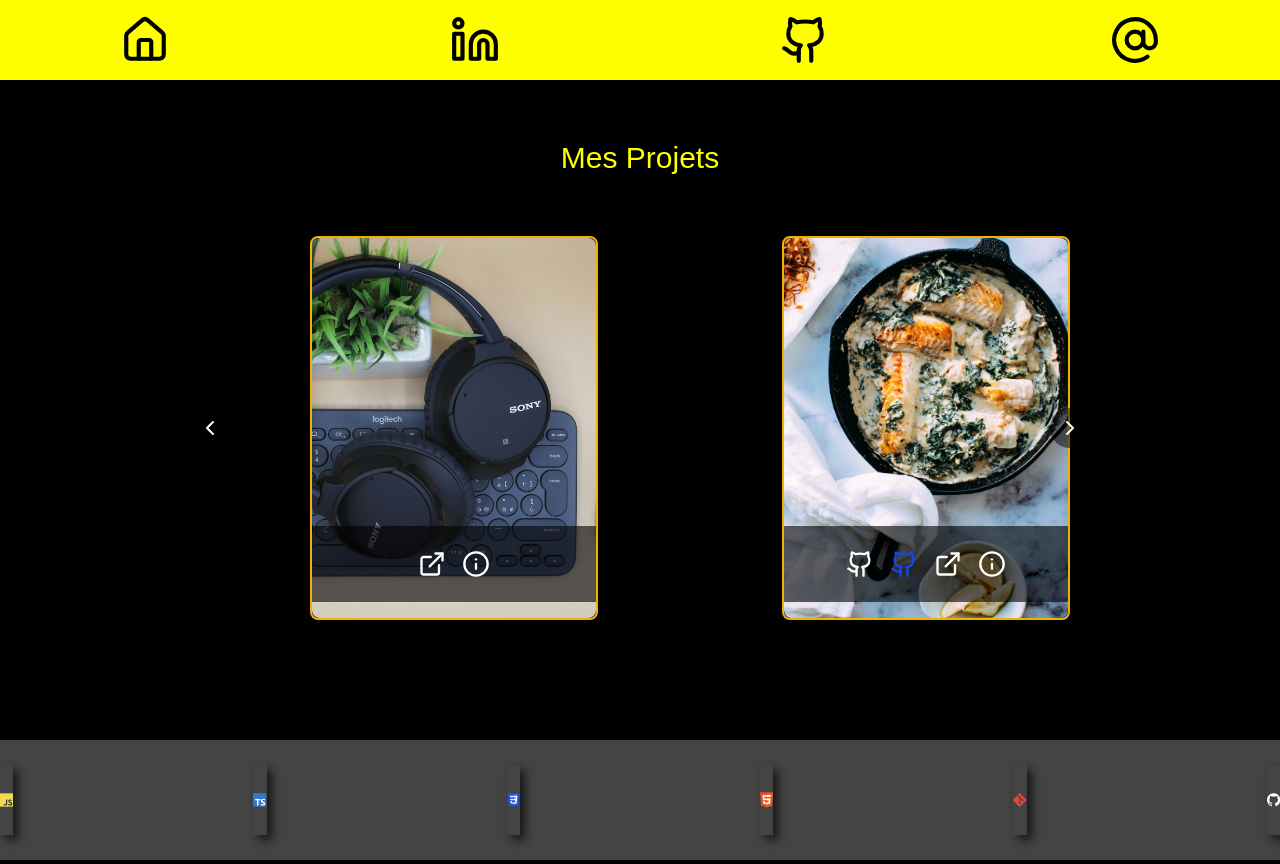
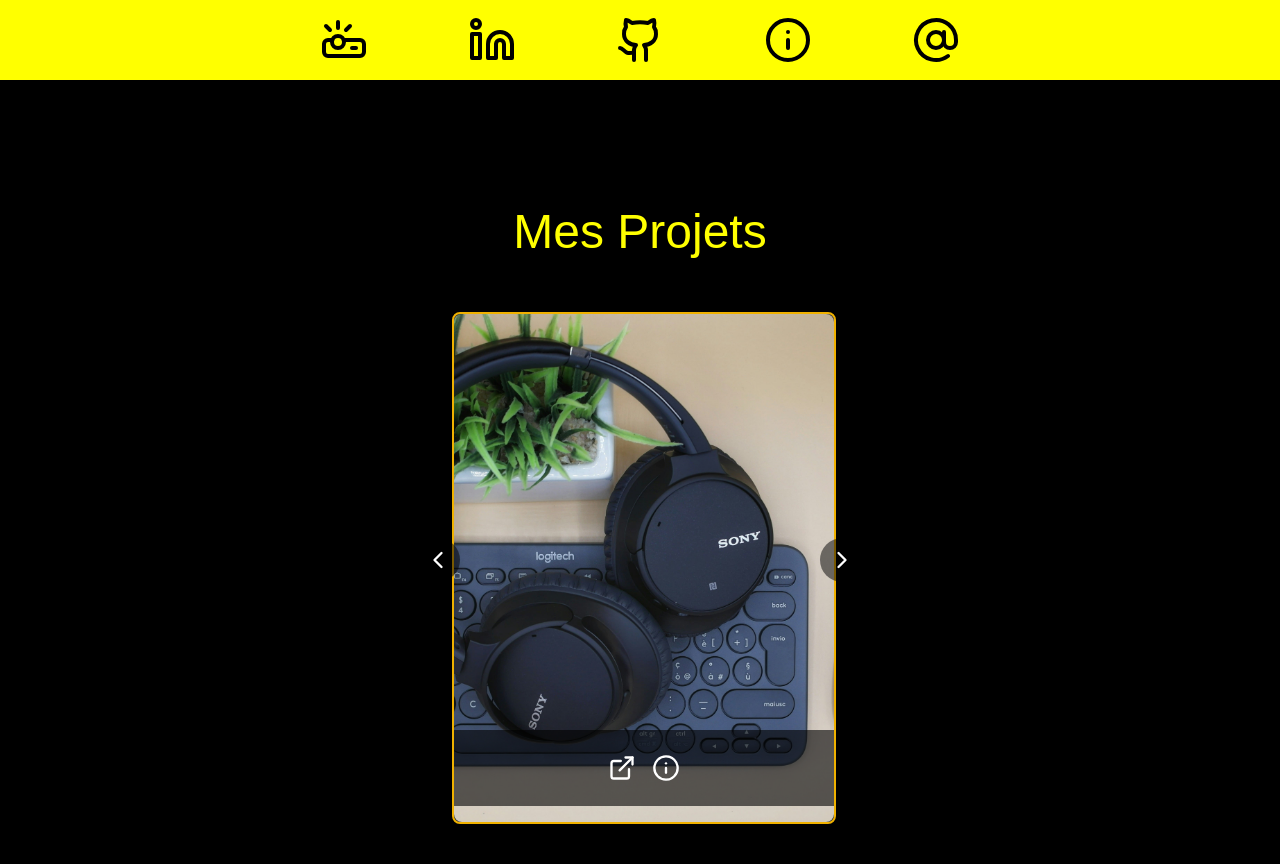
Before and after one commit to rchouhani/portfolio, a Next.js app: page /home in a window 1280 px wide. Built offline with nearby package versions, Linux system fonts and the light colour scheme; grey boxes are pictures that could not be loaded.

Commit message:
FIX : handle of responsive design on the whole site

```diff
--- /dev/null
+++ b/src/app/about/about.tsx
@@ -0,0 +1,3 @@
+export default function About() {
+
+}
--- a/src/app/components/Carroussel.tsx
+++ b/src/app/components/Carroussel.tsx
@@ -11,35 +11,37 @@
 
 export default function Carroussel({ projects }: CarouselProps) {
   const containerRef = useRef<HTMLDivElement>(null);
+// const scrollAmount = 350; // pixels à défiler, un peu plus que la largeur de la carte
 
   const scroll = (direction: "left" | "right") => {
     if (containerRef.current) {
-      const scrollAmount = 300; // pixels à faire défiler
+      const cardWidth = containerRef.current.offsetWidth; // largeur visible = une carte
       containerRef.current.scrollBy({
-        left: direction === "left" ? -scrollAmount : scrollAmount,
+        left: direction === "left" ? -cardWidth : cardWidth,
         behavior: "smooth",
       });
     }
   };
 
   return (
-    <div className="relative max-w-[900px] mx-auto">
+    <div className="relative w-full max-w-md mx-auto">
       {/* Bouton gauche */}
       <button
         onClick={() => scroll("left")}
         className="absolute left-0 top-1/2 -translate-y-1/2 bg-black/50 text-white p-2 rounded-full hover:bg-black/70 z-10"
+        aria-label="Projet précédent"
       >
-        <ChevronLeft size={24} />
+        <ChevronLeft size={28} />
       </button>
 
       {/* Container scrollable */}
       <div
         ref={containerRef}
-        className="flex overflow-x-auto no-scrollbar scroll-smooth gap-6 px-10"
+  className="flex overflow-x-auto no-scrollbar scroll-smooth gap-6 pt-4"
       >
         {projects.map((project, i) => (
-          <div key={i} className="flex-shrink-0">
-          <ProjectCard {...project} />
+          <div key={i} className="flex-shrink-0 w-full snap-center px-4">
+            <ProjectCard {...project} />
           </div>
         ))}
       </div>
@@ -48,8 +50,9 @@
       <button
         onClick={() => scroll("right")}
         className="absolute right-0 top-1/2 -translate-y-1/2 bg-black/50 text-white p-2 rounded-full hover:bg-black/70 z-10"
+        aria-label="Projet suivant"
       >
-        <ChevronRight size={24} />
+        <ChevronRight size={28} />
       </button>
     </div>
   );
--- a/src/app/components/Footer.tsx
+++ /dev/null
@@ -1,107 +0,0 @@
-export default function Footer () {
-    return (
-             <footer className="flex flex-row justify-center items-center space-x-60 bg-gray-900 text-white py-6">
-        {/* js */}
-        <svg
-          xmlns="http://www.w3.org/2000/svg"
-          width="70"
-          height="70"
-          viewBox="0 0 1052 1052"
-        >
-          <path fill="#f0db4f" d="M0 0h1052v1052H0z" />
-          <path
-            d="M965.9 801.1c-7.7-48-39-88.3-131.7-125.9-32.2-14.8-68.1-25.399-78.8-49.8-3.8-14.2-4.3-22.2-1.9-30.8 6.9-27.9 40.2-36.6 66.6-28.6 17 5.7 33.1 18.801 42.8 39.7 45.4-29.399 45.3-29.2 77-49.399-11.6-18-17.8-26.301-25.4-34-27.3-30.5-64.5-46.2-124-45-10.3 1.3-20.699 2.699-31 4-29.699 7.5-58 23.1-74.6 44-49.8 56.5-35.6 155.399 25 196.1 59.7 44.8 147.4 55 158.6 96.9 10.9 51.3-37.699 67.899-86 62-35.6-7.4-55.399-25.5-76.8-58.4-39.399 22.8-39.399 22.8-79.899 46.1 9.6 21 19.699 30.5 35.8 48.7 76.2 77.3 266.899 73.5 301.1-43.5 1.399-4.001 10.6-30.801 3.199-72.101zm-394-317.6h-98.4c0 85-.399 169.4-.399 254.4 0 54.1 2.8 103.7-6 118.9-14.4 29.899-51.7 26.2-68.7 20.399-17.3-8.5-26.1-20.6-36.3-37.699-2.8-4.9-4.9-8.7-5.601-9-26.699 16.3-53.3 32.699-80 49 13.301 27.3 32.9 51 58 66.399 37.5 22.5 87.9 29.4 140.601 17.3 34.3-10 63.899-30.699 79.399-62.199 22.4-41.3 17.6-91.3 17.4-146.6.5-90.2 0-180.4 0-270.9z"
-            fill="#323330"
-          />
-        </svg>
-        {/* typescript */}
-        <svg
-          viewBox="0 0 256 256"
-          width="70"
-          height="70"
-          xmlns="http://www.w3.org/2000/svg"
-          preserveAspectRatio="xMidYMid"
-        >
-          <path
-            d="M20 0h216c11.046 0 20 8.954 20 20v216c0 11.046-8.954 20-20 20H20c-11.046 0-20-8.954-20-20V20C0 8.954 8.954 0 20 0Z"
-            fill="#3178C6"
-          />
-          <path
-            d="M150.518 200.475v27.62c4.492 2.302 9.805 4.028 15.938 5.179 6.133 1.151 12.597 1.726 19.393 1.726 6.622 0 12.914-.633 18.874-1.899 5.96-1.266 11.187-3.352 15.678-6.257 4.492-2.906 8.048-6.704 10.669-11.394 2.62-4.689 3.93-10.486 3.93-17.391 0-5.006-.749-9.394-2.246-13.163a30.748 30.748 0 0 0-6.479-10.055c-2.821-2.935-6.205-5.567-10.149-7.898-3.945-2.33-8.394-4.531-13.347-6.602-3.628-1.497-6.881-2.949-9.761-4.359-2.879-1.41-5.327-2.848-7.342-4.316-2.016-1.467-3.571-3.021-4.665-4.661-1.094-1.64-1.641-3.495-1.641-5.567 0-1.899.489-3.61 1.468-5.135s2.362-2.834 4.147-3.927c1.785-1.094 3.973-1.942 6.565-2.547 2.591-.604 5.471-.906 8.638-.906 2.304 0 4.737.173 7.299.518 2.563.345 5.14.877 7.732 1.597a53.669 53.669 0 0 1 7.558 2.719 41.7 41.7 0 0 1 6.781 3.797v-25.807c-4.204-1.611-8.797-2.805-13.778-3.582-4.981-.777-10.697-1.165-17.147-1.165-6.565 0-12.784.705-18.658 2.115-5.874 1.409-11.043 3.61-15.506 6.602-4.463 2.993-7.99 6.805-10.582 11.437-2.591 4.632-3.887 10.17-3.887 16.615 0 8.228 2.375 15.248 7.127 21.06 4.751 5.811 11.963 10.731 21.638 14.759a291.458 291.458 0 0 1 10.625 4.575c3.283 1.496 6.119 3.049 8.509 4.66 2.39 1.611 4.276 3.366 5.658 5.265 1.382 1.899 2.073 4.057 2.073 6.474a9.901 9.901 0 0 1-1.296 4.963c-.863 1.524-2.174 2.848-3.93 3.97-1.756 1.122-3.945 1.999-6.565 2.632-2.62.633-5.687.95-9.2.95-5.989 0-11.92-1.05-17.794-3.151-5.875-2.1-11.317-5.25-16.327-9.451Zm-46.036-68.733H140V109H41v22.742h35.345V233h28.137V131.742Z"
-            fill="#FFF"
-          />
-        </svg>
-        {/* css */}
-        <svg
-          xmlns="http://www.w3.org/2000/svg"
-          width="70"
-          height="70"
-          viewBox="0 0 512 512"
-        >
-          <path
-            fill="#264de4"
-            d="M71.357 460.819 30.272 0h451.456l-41.129 460.746L255.724 512z"
-          />
-          <path
-            fill="#2965f1"
-            d="m405.388 431.408 35.148-393.73H256v435.146z"
-          />
-          <path
-            fill="#ebebeb"
-            d="m124.46 208.59 5.065 56.517H256V208.59zm-5.041-57.875H256V94.197H114.281zM256 355.372l-.248.066-62.944-16.996-4.023-45.076h-56.736l7.919 88.741 115.772 32.14.26-.073z"
-          />
-          <path
-            fill="#fff"
-            d="M255.805 208.59v56.517H325.4l-6.56 73.299-63.035 17.013v58.8l115.864-32.112.85-9.549 13.28-148.792 1.38-15.176 10.203-114.393H255.805v56.518h79.639L330.3 208.59z"
-          />
-        </svg>
-        {/* html */}
-        <svg
-          xmlns="http://www.w3.org/2000/svg"
-          width="70"
-          height="70"
-          viewBox="0 0 452 520"
-        >
-          <path fill="#e34f26" d="M41 460L0 0h451l-41 460-185 52" />
-          <path fill="#ef652a" d="M226 472l149-41 35-394H226" />
-          <path
-            fill="#ecedee"
-            d="M226 208h-75l-5-58h80V94H84l15 171h127zm0 147l-64-17-4-45h-56l7 89 117 32z"
-          />
-          <path
-            fill="#fff"
-            d="M226 265h69l-7 73-62 17v59l115-32 16-174H226zm0-171v56h136l5-56z"
-          />
-        </svg>
-        {/* git */}
-        <svg
-          xmlns="http://www.w3.org/2000/svg"
-          width="70"
-          height="70"
-          preserveAspectRatio="xMidYMid"
-          viewBox="0 0 256 256"
-        >
-          <path
-            d="M251.17 116.6 139.4 4.82a16.49 16.49 0 0 0-23.31 0l-23.21 23.2 29.44 29.45a19.57 19.57 0 0 1 24.8 24.96l28.37 28.38a19.61 19.61 0 1 1-11.75 11.06L137.28 95.4v69.64a19.62 19.62 0 1 1-16.13-.57V94.2a19.61 19.61 0 0 1-10.65-25.73L81.46 39.44 4.83 116.08a16.49 16.49 0 0 0 0 23.32L116.6 251.17a16.49 16.49 0 0 0 23.32 0l111.25-111.25a16.5 16.5 0 0 0 0-23.33"
-            fill="#DE4C36"
-          />
-        </svg>
-        {/* github */}
-        <svg
-          width="70"
-          height="70"
-          viewBox="0 0 1024 1024"
-          fill="none"
-          xmlns="http://www.w3.org/2000/svg"
-        >
-          <path
-            fillRule="evenodd"
-            clipRule="evenodd"
-            d="M8 0C3.58 0 0 3.58 0 8C0 11.54 2.29 14.53 5.47 15.59C5.87 15.66 6.02 15.42 6.02 15.21C6.02 15.02 6.01 14.39 6.01 13.72C4 14.09 3.48 13.23 3.32 12.78C3.23 12.55 2.84 11.84 2.5 11.65C2.22 11.5 1.82 11.13 2.49 11.12C3.12 11.11 3.57 11.7 3.72 11.94C4.44 13.15 5.59 12.81 6.05 12.6C6.12 12.08 6.33 11.73 6.56 11.53C4.78 11.33 2.92 10.64 2.92 7.58C2.92 6.71 3.23 5.99 3.74 5.43C3.66 5.23 3.38 4.41 3.82 3.31C3.82 3.31 4.49 3.1 6.02 4.13C6.66 3.95 7.34 3.86 8.02 3.86C8.7 3.86 9.38 3.95 10.02 4.13C11.55 3.09 12.22 3.31 12.22 3.31C12.66 4.41 12.38 5.23 12.3 5.43C12.81 5.99 13.12 6.7 13.12 7.58C13.12 10.65 11.25 11.33 9.47 11.53C9.76 11.78 10.01 12.26 10.01 13.01C10.01 14.08 10 14.94 10 15.21C10 15.42 10.15 15.67 10.55 15.59C13.71 14.53 16 11.53 16 8C16 3.58 12.42 0 8 0Z"
-            transform="scale(64)"
-            fill="#ffff"
-          />
-        </svg>
-      </footer>
-    )
-}
--- a/src/app/components/Navbar.tsx
+++ b/src/app/components/Navbar.tsx
@@ -1,13 +1,84 @@
-import { AtSign, Github, Home, Linkedin } from "lucide-react";
+"use client";
+
 import Link from "next/link";
+import { Projector, Info, Linkedin, Github, AtSign } from "lucide-react";
+import { JSX, useState } from "react";
+
+type NavItem = {
+  label: string;
+  href?: string;
+  mailto?: string;
+  icon: JSX.Element;
+  external?: boolean;
+};
 
 export default function Navbar() {
+  const [active, setActive] = useState("projets");
+
+  const navItems: NavItem[] = [
+    { label: "Projets", href: "/home", icon: <Projector size={28} className ="w-7 h-7 md:w-12 md:h-12"/> },
+    { label: "LinkedIn", href: "https://www.linkedin.com/in/romain-chouhani-334b1586/", icon: <Linkedin size={28} className ="w-7 h-7 md:w-12 md:h-12"/>, external: true },
+    { label: "GitHub", href: "https://github.com/rchouhani", icon: <Github size={28} className ="w-7 h-7 md:w-12 md:h-12"/>, external: true },
+    { label: "À propos", href: "/#about", icon: <Info size={28} className ="w-7 h-7 md:w-12 md:h-12"/> },
+    { label: "Mail", mailto: "rchouhani@me.com", icon: <AtSign size={28} className ="w-7 h-7 md:w-12 md:h-12" />, external: true },
+  ];
+
   return (
-    <nav className="flex flex-row justify-center items-center space-x-70">
-      <Link href="/" aria-label="Revenir à la page d'accueil"><Home stroke="black" strokeWidth={2} height={50} width={50} /></Link>
-      <Link href="https://www.linkedin.com/in/romain-chouhani-334b1586/" aria-label="Page Linked In de Romain Chouhani"><Linkedin stroke="black" strokeWidth={2} height={50} width={50} /></Link>
-      <Link href="https://github.com/rchouhani" aria-label="Profil Github de Romain Chouhani"><Github stroke="black" strokeWidth={2} height={50} width={50} /></Link>
-      <Link href="mailto:rchouhani@me.com" aria-label="Envoyer un mail à Romain Chouhani"><AtSign stroke="black" strokeWidth={2} height={50} width={50} /></Link>
-    </nav>
+    <>
+      {/* Navbar desktop - icônes noires + tooltip */}
+      <nav className="hidden md:flex justify-center gap-25 bg-gray-900 py-4 sticky top-0 z-50">
+        {navItems.map((item) =>
+          item.external ? (
+            <a
+              key={item.label}
+              href={item.href || `mailto:${item.mailto}`}
+              target="_blank"
+              rel="noopener noreferrer"
+              title={item.label} // tooltip visible sur desktop
+              className="text-black hover:text-yellow-400 transition"
+            >
+              {item.icon}
+            </a>
+          ) : (
+            <Link
+              key={item.label}
+              href={item.href || "/"}
+              title={item.label} // tooltip visible sur desktop
+              className="text-black hover:text-yellow-400 transition"
+            >
+              {item.icon}
+            </Link>
+          )
+        )}
+      </nav>
+
+      {/* TabBar mobile - icônes noires seulement */}
+      <nav className="fixed bottom-0 left-0 right-0 md:hidden bg-gray-900 border-t border-gray-700 flex justify-around py-2 z-50">
+        {navItems.map((item) => (
+          <button
+            key={item.label}
+            onClick={() => {
+              setActive(item.label.toLowerCase());
+              if (typeof window === "undefined") return;
+
+              if (item.external) {
+                if (item.mailto) {
+                  window.open(`mailto:${item.mailto}`, "_blank");
+                } else if (item.href) {
+                  window.open(item.href, "_blank");
+                }
+              } else if (item.href) {
+                window.location.href = item.href;
+              }
+            }}
+            className={`flex flex-col items-center transition mt-4 ${
+              active === item.label.toLowerCase() ? "text-yellow-400" : "text-black"
+            }`}
+          >
+            {item.icon}
+          </button>
+        ))}
+      </nav>
+    </>
   );
 }
--- a/src/app/components/ProjectCard.tsx
+++ b/src/app/components/ProjectCard.tsx
@@ -44,8 +44,10 @@
   }
 
   return (
-    <div className="relative border-2 border-yellow-500 h-96 w-72 rounded-lg mt-30 mb-30 mx-20 bg-gray-800 hover:scale-105 transition-transform duration-300">
-      {/* Image cliquable */}
+<div className="relative border-2 border-yellow-500 rounded-lg mt-10 mb-10 mx-5
+                w-72 sm:w-80 md:w-96
+                h-96 sm:h-[28rem] md:h-[32rem]
+                bg-gray-800 hover:scale-105 transition-transform duration-300">      {/* Image cliquable */}
       {slug ? (
         <Link
           href={`/projects/${slug}`}
--- a/src/app/home/page.tsx
+++ b/src/app/home/page.tsx
@@ -1,16 +1,16 @@
 import Carroussel from "../components/Carroussel";
-import Footer from "../components/Footer";
 import { projects } from "../data/projects";
 
 export default function Home() {
   return (
     <>
       {/* <Navbar /> */}
-      <main className="flex flex-col items-center">
-        <h1 className="text-[#FFFF00] text-3xl mt-15 -mb-15 text-center colo">Mes Projets</h1>
+      <main className="flex flex-col items-center w-full">
+        <h1 className="text-[#FFFF00] text-3xl sm:text-4xl md:text-5xl mt-32 text-center">
+          Mes Projets
+        </h1>
         <Carroussel projects={projects} />
       </main>
-      <Footer />
     </>
   );
 }
```
Also changed, not shown: src/app/page.tsx (+14 -11 lines), src/app/projects/[slug]/page.tsx (+31 -25 lines).
